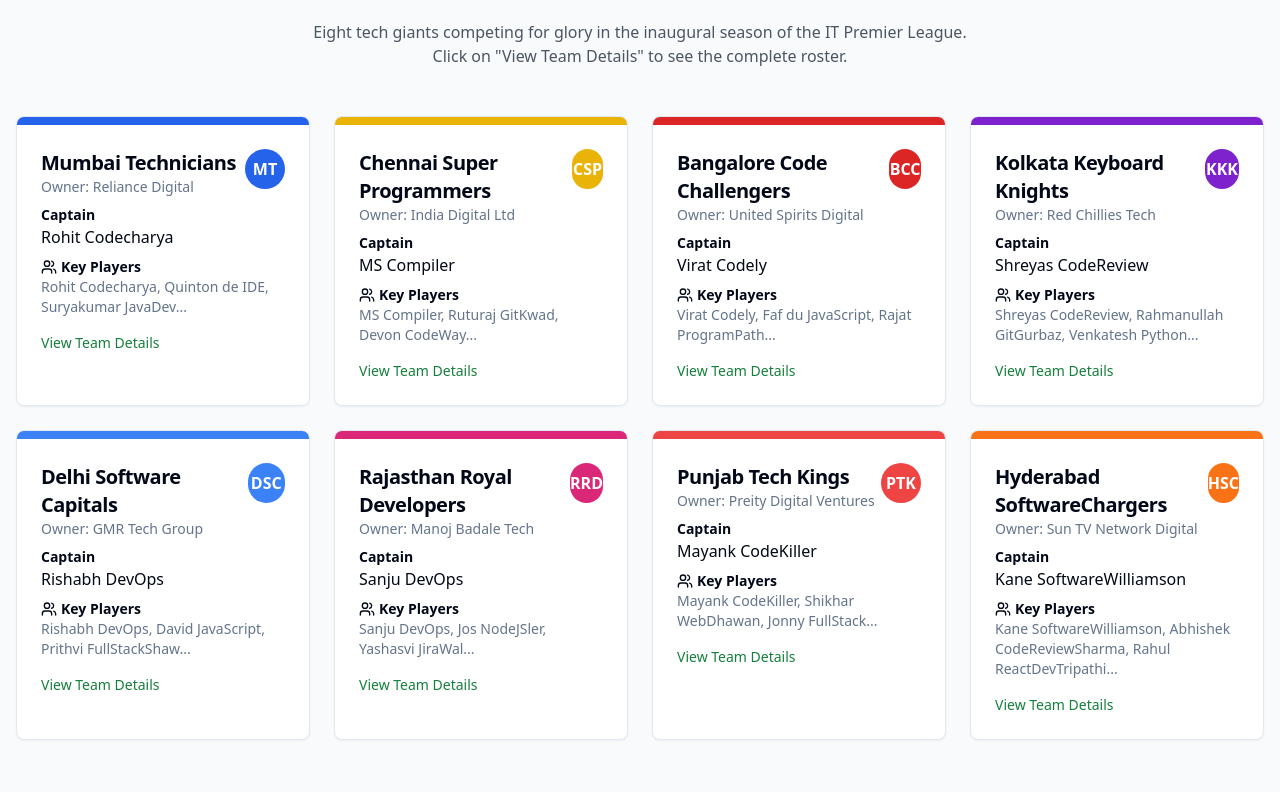
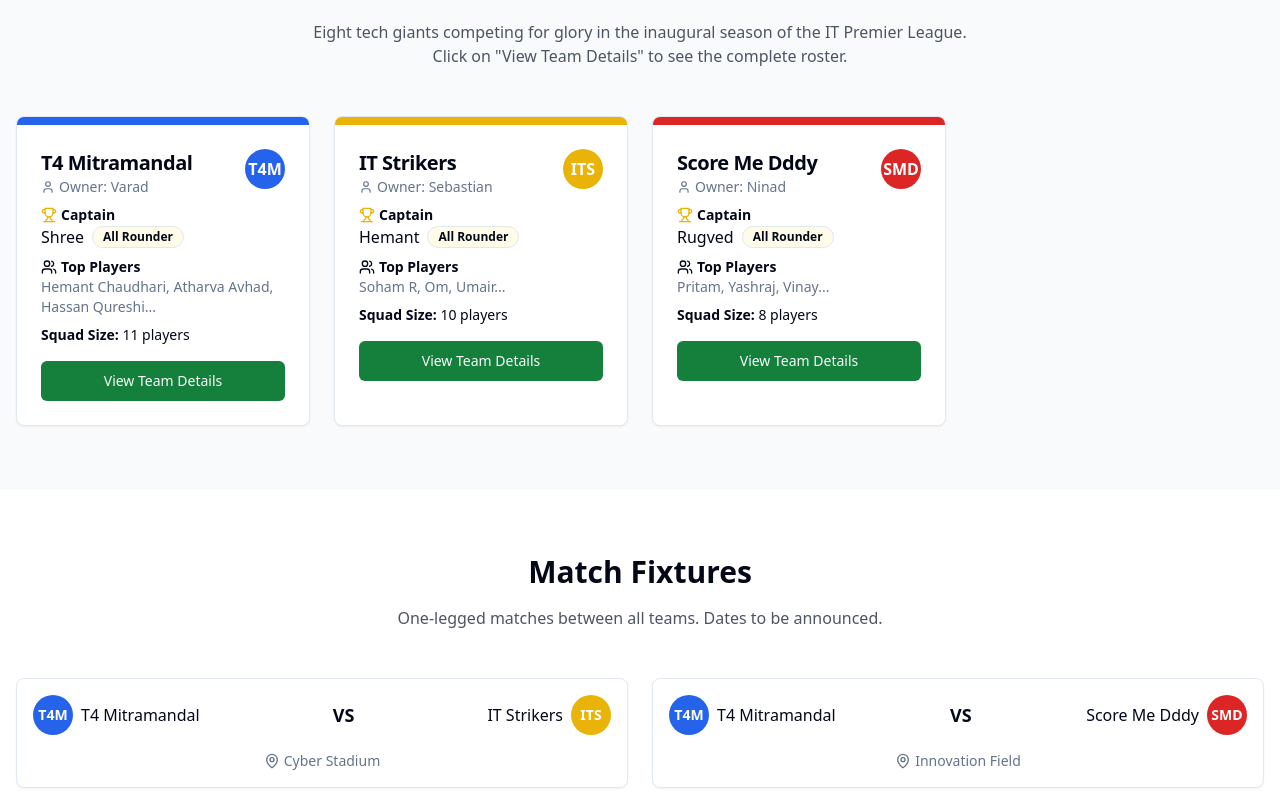
Before and after one commit to Servesh21/premier-pitch-planner, a React (Vite) app: page / in a window 1280 px wide. Shown: the part 1128-1920 px from the top of the page. Built offline with nearby package versions, Linux system fonts and the light colour scheme.

Commit message:
Add team and player data
Add data for teams and players.

```diff
--- a/src/components/TeamCard.tsx
+++ b/src/components/TeamCard.tsx
@@ -1,6 +1,6 @@
 
 import React from "react";
-import { Users } from "lucide-react";
+import { Users, User, Trophy } from "lucide-react";
 import {
   Card,
   CardContent,
@@ -12,6 +12,7 @@ import {
 import { Button } from "@/components/ui/button";
 import { Team } from "@/data/teams";
 import TeamDetailsSheet from "./TeamDetailsSheet";
+import { Badge } from "@/components/ui/badge";
 
 interface TeamCardProps {
   team: Team;
@@ -19,6 +20,8 @@ interface TeamCardProps {
 
 const TeamCard: React.FC<TeamCardProps> = ({ team }) => {
   const [isOpen, setIsOpen] = React.useState(false);
+  const captain = team.playerDetails.find(player => player.isCaptain);
+  const nonCaptainPlayers = team.playerDetails.filter(player => !player.isCaptain && !player.isOwner);
 
   return (
     <Card className="h-full overflow-hidden transition-all hover:shadow-lg">
@@ -27,7 +30,9 @@ const TeamCard: React.FC<TeamCardProps> = ({ team }) => {
         <div className="flex justify-between items-start">
           <div>
             <CardTitle className="text-xl">{team.name}</CardTitle>
-            <CardDescription>Owner: {team.owner}</CardDescription>
+            <CardDescription className="flex items-center gap-1">
+              <User className="h-3.5 w-3.5" /> Owner: {team.owner}
+            </CardDescription>
           </div>
           <div className={`${team.logoColor} text-white font-bold rounded-full w-10 h-10 flex items-center justify-center`}>
             {team.shortName}
@@ -36,25 +41,35 @@ const TeamCard: React.FC<TeamCardProps> = ({ team }) => {
       </CardHeader>
       <CardContent className="pb-2">
         <div className="space-y-2">
-          <div>
-            <h4 className="text-sm font-semibold">Captain</h4>
-            <p>{team.captain}</p>
-          </div>
+          {captain && (
+            <div>
+              <h4 className="text-sm font-semibold flex items-center gap-1">
+                <Trophy className="h-4 w-4 text-yellow-500" /> Captain
+              </h4>
+              <div className="flex items-center gap-2">
+                <p>{captain.name}</p>
+                <Badge variant="outline" className="text-xs bg-yellow-50">{captain.playStyle}</Badge>
+              </div>
+            </div>
+          )}
           <div>
             <h4 className="text-sm font-semibold flex items-center gap-1">
               <Users className="h-4 w-4" />
-              Key Players
+              Top Players
             </h4>
             <p className="text-sm text-muted-foreground">
-              {team.players.slice(0, 3).join(", ")}...
+              {nonCaptainPlayers.slice(0, 3).map(p => p.name).join(", ")}...
             </p>
+          </div>
+          <div className="text-sm">
+            <span className="font-semibold">Squad Size:</span> {nonCaptainPlayers.length + 1} players
           </div>
         </div>
       </CardContent>
       <CardFooter className="pt-2">
         <Button
-          variant="ghost"
-          className="text-sm text-primary w-full justify-start p-0 h-auto hover:bg-transparent hover:underline"
+          variant="default"
+          className="w-full justify-center"
           onClick={() => setIsOpen(true)}
         >
           View Team Details
--- a/src/components/TeamDetailsSheet.tsx
+++ b/src/components/TeamDetailsSheet.tsx
@@ -9,7 +9,9 @@ import {
   SheetClose
 } from "@/components/ui/sheet";
 import { Avatar, AvatarFallback, AvatarImage } from "@/components/ui/avatar";
-import { Team } from "@/data/teams";
+import { Users, User, Trophy } from "lucide-react";
+import { Team, PlayerDetail } from "@/data/teams";
+import { Badge } from "@/components/ui/badge";
 
 interface TeamDetailsSheetProps {
   team: Team;
@@ -18,6 +20,18 @@ interface TeamDetailsSheetProps {
 }
 
 const TeamDetailsSheet: React.FC<TeamDetailsSheetProps> = ({ team, isOpen, onClose }) => {
+  // Find the owner
+  const owner = team.playerDetails.find(player => player.isOwner);
+
+  // Get all players (excluding owner)
+  const allPlayers = team.playerDetails.filter(player => !player.isOwner);
+
+  // Find captain
+  const captain = allPlayers.find(player => player.isCaptain);
+
+  // Get regular players (excluding captain)
+  const regularPlayers = allPlayers.filter(player => !player.isCaptain);
+
   return (
     <Sheet open={isOpen} onOpenChange={onClose}>
       <SheetContent className="overflow-y-auto w-full sm:max-w-md">
@@ -29,40 +43,36 @@ const TeamDetailsSheet: React.FC<TeamDetailsSheetProps> = ({ team, isOpen, onClo
           </div>
           <div className="pt-28">
             <SheetTitle className="text-2xl">{team.name}</SheetTitle>
-            <SheetDescription>
-              Owner: {team.owner}
+            <SheetDescription className="flex items-center gap-2">
+              <User className="h-4 w-4" /> Owner: {team.owner}
             </SheetDescription>
           </div>
         </SheetHeader>
 
         <div className="space-y-6">
+          {captain && (
             <div>
-            <h3 className="text-lg font-semibold mb-2">Team Captain</h3>
+              <h3 className="text-lg font-semibold mb-2 flex items-center gap-2">
+                <Trophy className="h-5 w-5 text-yellow-500" /> Team Captain
+              </h3>
               <PlayerCard
-              name={team.captain}
-              playStyle={team.playerDetails?.find(p => p.name === team.captain)?.playStyle || "All-rounder"}
-              price={team.playerDetails?.find(p => p.name === team.captain)?.price || "$1.2M"}
-              image={`/players/${team.shortName.toLowerCase()}/${team.captain.split(' ')[0].toLowerCase()}.jpg`}
-              isCaptain
+                player={captain}
+                isCaptain={true}
               />
             </div>
+          )}
 
           <div>
-            <h3 className="text-lg font-semibold mb-2">Team Players</h3>
+            <h3 className="text-lg font-semibold mb-2 flex items-center gap-2">
+              <Users className="h-5 w-5 text-primary" /> Team Players
+            </h3>
             <div className="space-y-3">
-              {team.players.filter(player => player !== team.captain).map((player, index) => {
-                const playerDetails = team.playerDetails?.find(p => p.name === player);
-
-                return (
+              {regularPlayers.map((player, index) => (
                 <PlayerCard
                   key={index}
-                    name={player}
-                    playStyle={playerDetails?.playStyle || getRandomPlayStyle()}
-                    price={playerDetails?.price || getRandomPrice()}
-                    image={`/players/${team.shortName.toLowerCase()}/${player.split(' ')[0].toLowerCase()}.jpg`}
+                  player={player}
                 />
-                );
-              })}
+              ))}
             </div>
           </div>
         </div>
@@ -74,47 +84,33 @@ const TeamDetailsSheet: React.FC<TeamDetailsSheetProps> = ({ team, isOpen, onClo
 };
 
 interface PlayerCardProps {
-  name: string;
-  playStyle: string;
-  price: string;
-  image: string;
+  player: PlayerDetail;
   isCaptain?: boolean;
 }
 
-const PlayerCard: React.FC<PlayerCardProps> = ({ name, playStyle, price, image, isCaptain }) => {
+const PlayerCard: React.FC<PlayerCardProps> = ({ player, isCaptain }) => {
   return (
-    <div className="flex items-center space-x-4 p-3 bg-slate-50 rounded-lg">
-      <Avatar className="h-14 w-14 border-2 border-gray-200">
-        <AvatarImage src={image} alt={name} />
+    <div className="flex items-center space-x-4 p-4 bg-slate-50 rounded-lg transition-all hover:shadow-md">
+      <Avatar className="h-16 w-16 border-2 border-gray-200">
+        <AvatarImage src={player.photo || ""} alt={player.name} />
         <AvatarFallback className={isCaptain ? "bg-yellow-100 text-yellow-800" : ""}>
-          {name.split(' ').map(n => n[0]).join('')}
+          {player.name.split(' ').map(n => n[0]).join('')}
         </AvatarFallback>
       </Avatar>
       <div className="flex-1">
-        <div className="flex items-center">
-          <h4 className="font-medium">{name}</h4>
+        <div className="flex items-center flex-wrap gap-2">
+          <h4 className="font-medium">{player.name}</h4>
           {isCaptain && (
-            <span className="ml-2 bg-yellow-100 text-yellow-800 text-xs px-2 py-0.5 rounded-full">
+            <Badge variant="outline" className="bg-yellow-100 text-yellow-800 border-yellow-300">
               Captain
-            </span>
+            </Badge>
           )}
         </div>
-        <p className="text-sm text-gray-500 mt-1">{playStyle}</p>
+        <p className="text-sm text-gray-500 mt-1">{player.playStyle}</p>
       </div>
-      <div className="text-sm font-semibold text-primary">{price}</div>
+      <div className="text-sm font-semibold text-primary">{player.price}</div>
     </div>
   );
 };
 
-// Helper functions for random data generation
-function getRandomPlayStyle() {
-  const styles = ["Batsman", "Bowler", "All-rounder", "Wicket-keeper", "Spin Bowler", "Fast Bowler"];
-  return styles[Math.floor(Math.random() * styles.length)];
-}
-
-function getRandomPrice() {
-  const base = (0.8 + Math.random() * 1.7).toFixed(1);
-  return `$${base}M`;
-}
-
 export default TeamDetailsSheet;
--- a/src/data/teams.ts
+++ b/src/data/teams.ts
@@ -1,7 +1,11 @@
+
 export interface PlayerDetail {
   name: string;
   playStyle: string;
   price: string;
+  photo?: string;
+  isCaptain?: boolean;
+  isOwner?: boolean;
 }
 
 export interface Team {
@@ -12,186 +16,105 @@ export interface Team {
   captain: string;
   players: string[];
   logoColor: string;
-  playerDetails?: PlayerDetail[];
+  playerDetails: PlayerDetail[];
 }
 
 export const teams: Team[] = [
   {
     id: 1,
-    name: "Mumbai Technicians",
-    shortName: "MT",
-    owner: "Reliance Digital",
-    captain: "Rohit Codecharya",
+    name: "T4 Mitramandal",
+    shortName: "T4M",
+    owner: "Varad",
+    captain: "Shree",
     players: [
-      "Rohit Codecharya",
-      "Quinton de IDE",
-      "Suryakumar JavaDev",
-      "Ishan GitShan",
-      "Kieron PowerPoint",
-      "Hardik Program",
-      "Krunal Program",
-      "Rahul DevOps",
-      "Jasprit Debugger",
-      "Trent Terminal",
-      "Adam Linux"
+      "Shree",
+      "Hemant Chaudhari",
+      "Atharva Avhad",
+      "Hassan Qureshi",
+      "Jaden Fernandes",
+      "Ram Bobade",
+      "Atharva Bawge",
+      "Harshal Bhosale",
+      "Keshav Prajapati",
+      "Rakesh Chaudhary",
+      "Servesh Khade"
     ],
     logoColor: "bg-blue-600",
     playerDetails: [
-      { name: "Rohit Codecharya", playStyle: "Opening Batsman", price: "$2.2M" },
-      { name: "Quinton de IDE", playStyle: "Wicket-keeper Batsman", price: "$1.8M" },
-      { name: "Hardik Program", playStyle: "All-rounder", price: "$1.9M" },
-      { name: "Jasprit Debugger", playStyle: "Fast Bowler", price: "$2.0M" }
+      { name: "Shree", playStyle: "All Rounder", price: "1CR", isCaptain: true },
+      { name: "Hemant Chaudhari", playStyle: "Bowler", price: "2 Lakh", photo: "https://drive.google.com/open?id=167faJVkDgIJy982BBuaw27EDJFKgTZYN" },
+      { name: "Atharva Avhad", playStyle: "All Rounder", price: "3 Lakh", photo: "https://drive.google.com/open?id=1mPPxvfGrDRbYGFWq5yhxENgbBnBWIYWe" },
+      { name: "Hassan Qureshi", playStyle: "All Rounder", price: "2 Lakh", photo: "https://media-bom2-1.cdn.whatsapp.net/v/t61.24694-24/459942472_1288467142377309_6692740574337292177_n.jpg?ccb=11-4&oh=01_Q5AaIcHYqVhgjZY0HJSRXX9Ebb2VCtRuQZ8KcYlZApSC1iri&oe=67F4E769&_nc_sid=5e03e0&_nc_cat=102" },
+      { name: "Jaden Fernandes", playStyle: "All Rounder", price: "51 Lakh", photo: "https://drive.google.com/open?id=1t-iBImdXcJ81Ci2DRmqBdIL4g1nDEgI1" },
+      { name: "Ram Bobade", playStyle: "All Rounder", price: "12 Lakh" },
+      { name: "Atharva Bawge", playStyle: "All Rounder", price: "6 Lakh" },
+      { name: "Harshal Bhosale", playStyle: "All Rounder", price: "7 Lakh", photo: "https://drive.google.com/open?id=1ER8LqLVXT_PKxDCaWD1IkXOPjUdjQ21L" },
+      { name: "Keshav Prajapati", playStyle: "All Rounder", price: "2.5 Lakh" },
+      { name: "Rakesh Chaudhary", playStyle: "All Rounder", price: "2 Lakh", photo: "https://drive.google.com/open?id=1JJVjzy8n0gSMdFloiIjzLYTlapDa1Aao" },
+      { name: "Servesh Khade", playStyle: "All Rounder", price: "5.5 Lakh", photo: "https://drive.google.com/open?id=18pac4n065z3RhSw4sw0qb0TC_CwsFrcU" },
+      { name: "Varad", playStyle: "Owner", price: "", isOwner: true }
     ]
   },
   {
     id: 2,
-    name: "Chennai Super Programmers",
-    shortName: "CSP",
-    owner: "India Digital Ltd",
-    captain: "MS Compiler",
+    name: "IT Strikers",
+    shortName: "ITS",
+    owner: "Sebastian",
+    captain: "Hemant",
     players: [
-      "MS Compiler",
-      "Ruturaj GitKwad",
-      "Devon CodeWay",
-      "Moeen Algorithms",
-      "Ambati Raycast",
-      "Ravindra JScript",
-      "Dwayne Binary",
-      "Deepak BuildTools",
-      "Shardul StackThakur",
-      "Sam FullStack",
-      "Maheesh DevSecOps"
+      "Hemant",
+      "Soham R",
+      "Om",
+      "Umair",
+      "Omkar",
+      "Pranit",
+      "Jivesh",
+      "Soham D",
+      "Sidhesh",
+      "Parth"
     ],
     logoColor: "bg-yellow-500",
     playerDetails: [
-      { name: "MS Compiler", playStyle: "Wicket-keeper Batsman", price: "$2.4M" },
-      { name: "Ravindra JScript", playStyle: "All-rounder", price: "$2.1M" }
+      { name: "Hemant", playStyle: "All Rounder", price: "1CR", isCaptain: true },
+      { name: "Soham R", playStyle: "Batsman", price: "5 Lakh", photo: "https://drive.google.com/open?id=17zq50AebxY5ysdGnF6ujjc1rkTeZhwg7" },
+      { name: "Om", playStyle: "Bowler", price: "2 Lakh", photo: "https://drive.google.com/open?id=1mYQoWdi8piFw3TYDbw63A0wrUb07D1h1" },
+      { name: "Umair", playStyle: "All Rounder", price: "8.5 Lakh" },
+      { name: "Omkar", playStyle: "Batsman", price: "19 Lakh", photo: "https://drive.google.com/open?id=1Gze8H2CcrnZkdhZU2SEyQ4o19qU1LGjH" },
+      { name: "Pranit", playStyle: "Batsman", price: "2 Lakh", photo: "https://drive.google.com/open?id=1FBh589AY7aO3OyKdhqYOD2hTz07Jc9Uq" },
+      { name: "Jivesh", playStyle: "All Rounder", price: "5 Lakh", photo: "https://drive.google.com/open?id=1veXmWjxLf5eOf2265LRgyCES9ZOdrqoo" },
+      { name: "Soham D", playStyle: "Batsman", price: "2 Lakh", photo: "https://drive.google.com/open?id=1aCUFuTnXGUlzIKcU_JbfB5trpEznwRr0" },
+      { name: "Sidhesh", playStyle: "Bowler", price: "6.5 Lakh" },
+      { name: "Parth", playStyle: "All Rounder", price: "7.5 Lakh", photo: "https://drive.google.com/open?id=1hkODUkeBGxEK_QB0yQGgHR3RllMueJ8l" },
+      { name: "Sebastian", playStyle: "Owner", price: "", isOwner: true }
     ]
   },
   {
     id: 3,
-    name: "Bangalore Code Challengers",
-    shortName: "BCC",
-    owner: "United Spirits Digital",
-    captain: "Virat Codely",
+    name: "Score Me Dddy",
+    shortName: "SMD",
+    owner: "Ninad",
+    captain: "Rugved",
     players: [
-      "Virat Codely",
-      "Faf du JavaScript",
-      "Rajat ProgramPath",
-      "Glenn FullStackwell",
-      "Dinesh DevOps",
-      "Wanindu DevOps",
-      "Shahbaz Frontend",
-      "Harshal BackEndDev",
-      "Mohammed CIDev",
-      "Josh SecurityDev",
-      "Suyash Python"
+      "Rugved",
+      "Pritam",
+      "Yashraj",
+      "Vinay",
+      "Vedant",
+      "Nischay",
+      "Atif",
+      "Aditya"
     ],
-    logoColor: "bg-red-600"
-  },
-  {
-    id: 4,
-    name: "Kolkata Keyboard Knights",
-    shortName: "KKK",
-    owner: "Red Chillies Tech",
-    captain: "Shreyas CodeReview",
-    players: [
-      "Shreyas CodeReview",
-      "Rahmanullah GitGurbaz",
-      "Venkatesh Python",
-      "Nitish ReactDev",
-      "Rinku FullStack",
-      "Andre Software",
-      "Sunil WebDesign",
-      "Mitchell DevSecOps",
-      "Tim AngularDev",
-      "Varun DevOpsChakaravarthy",
-      "Umesh BackendDev"
-    ],
-    logoColor: "bg-purple-700"
-  },
-  {
-    id: 5,
-    name: "Delhi Software Capitals",
-    shortName: "DSC",
-    owner: "GMR Tech Group",
-    captain: "Rishabh DevOps",
-    players: [
-      "Rishabh DevOps",
-      "David JavaScript",
-      "Prithvi FullStackShaw",
-      "Mitchell AngularDev",
-      "Axar ReactNative",
-      "Lalit VueJSDev",
-      "Rovman PowerBI",
-      "Kuldeep CodeReviewer",
-      "Mustafizur BackEndRahman",
-      "Khaleel BackendDev",
-      "Ishant JavaDev"
-    ],
-    logoColor: "bg-blue-500"
-  },
-  {
-    id: 6,
-    name: "Rajasthan Royal Developers",
-    shortName: "RRD",
-    owner: "Manoj Badale Tech",
-    captain: "Sanju DevOps",
-    players: [
-      "Sanju DevOps",
-      "Jos NodeJSler",
-      "Yashasvi JiraWal",
-      "Devdutt CodePadikkal",
-      "Shimron WebDevelopment",
-      "Riyan Front-End",
-      "Ravichandran BackEnd",
-      "Trent Devops",
-      "Prasidh DevSecOps",
-      "Yuzvendra JavaDev",
-      "Navdeep MERNStackDev"
-    ],
-    logoColor: "bg-pink-600"
-  },
-  {
-    id: 7,
-    name: "Punjab Tech Kings",
-    shortName: "PTK",
-    owner: "Preity Digital Ventures",
-    captain: "Mayank CodeKiller",
-    players: [
-      "Mayank CodeKiller",
-      "Shikhar WebDhawan",
-      "Jonny FullStack",
-      "Liam BlockChain",
-      "Jitesh Back-End",
-      "Shahrukh DevOpsKhan",
-      "Odean DataScience",
-      "Rahul Programming",
-      "Kagiso Angular",
-      "Arshdeep ReactDev",
-      "Harpreet MERNDev"
-    ],
-    logoColor: "bg-red-500"
-  },
-  {
-    id: 8,
-    name: "Hyderabad SoftwareChargers",
-    shortName: "HSC",
-    owner: "Sun TV Network Digital",
-    captain: "Kane SoftwareWilliamson",
-    players: [
-      "Kane SoftwareWilliamson",
-      "Abhishek CodeReviewSharma",
-      "Rahul ReactDevTripathi",
-      "Nicholas NodeJSDev",
-      "Aiden Full-Stack",
-      "Abdul BackEndDev",
-      "Washington DevSecOps",
-      "Marco Software",
-      "T MVC",
-      "Bhuvneshwar DevOps",
-      "Umran Full-Stack"
-    ],
-    logoColor: "bg-orange-500"
+    logoColor: "bg-red-600",
+    playerDetails: [
+      { name: "Rugved", playStyle: "All Rounder", price: "1CR", isCaptain: true },
+      { name: "Pritam", playStyle: "All Rounder", price: "17 Lakh" },
+      { name: "Yashraj", playStyle: "All Rounder", price: "5 Lakh", photo: "https://drive.google.com/open?id=1znKSpruxA3HREDxf-X47Jg7tqdKu7ryK" },
+      { name: "Vinay", playStyle: "All Rounder", price: "2 Lakh", photo: "https://drive.google.com/open?id=1heyNTtqFgjY5YrAplDkfJyxtT1a0urBQ" },
+      { name: "Vedant", playStyle: "All Rounder", price: "51 Lakh", photo: "https://drive.google.com/open?id=1Mh4dcCOeHx0uA5We3EoiFVgtRQwZmqHs" },
+      { name: "Nischay", playStyle: "All Rounder", price: "8 Lakh", photo: "https://drive.google.com/open?id=1vEM5VV5ReB0gykzZgSaXcn-HHwJAZCot" },
+      { name: "Atif", playStyle: "Batsman", price: "12 Lakh" },
+      { name: "Aditya", playStyle: "Bowler", price: "5 Lakh", photo: "https://drive.google.com/open?id=1JWRxP63MeKKT5Q2jbEPrywPmGq9zdRru" },
+      { name: "Ninad", playStyle: "Owner", price: "", isOwner: true }
+    ]
   }
 ];
```
Lines whose indentation alone changed are shown as unchanged.
